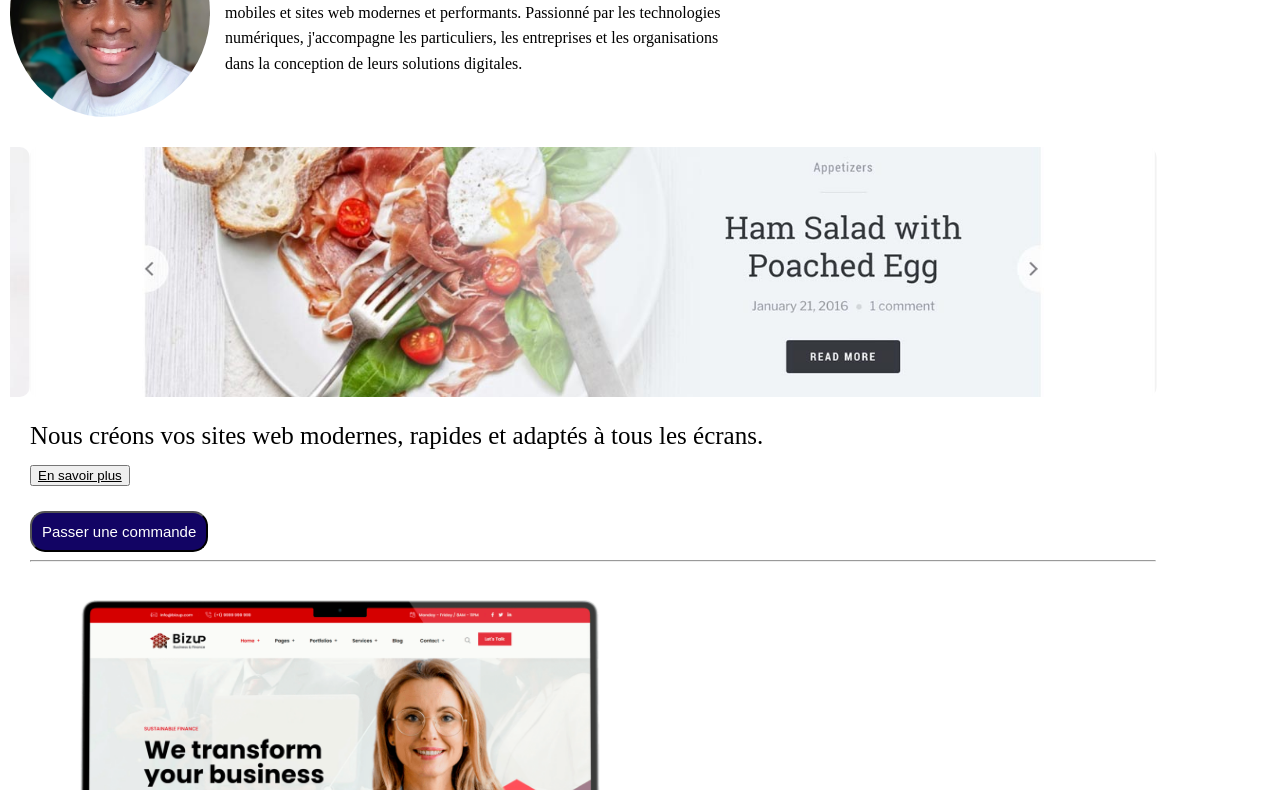
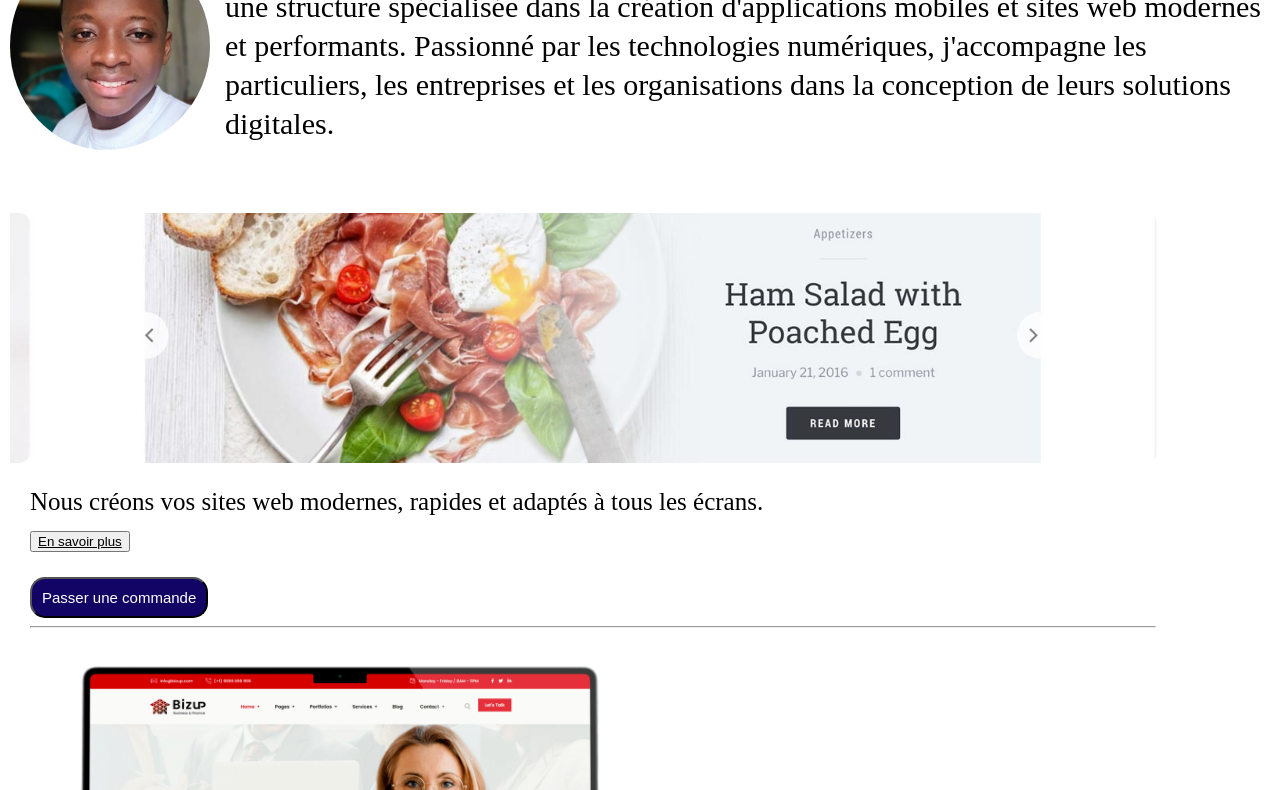
Before and after one commit to idridinho/mon-site, a plain HTML site: page index.html in a window 1280 px wide. Shown: the part 239-1029 px from the top of the page. Drawn offline with Linux system fonts and the light colour scheme.

Commit message:
modification

```diff
--- a/style.css
+++ b/style.css
@@ -127,8 +127,7 @@ body {
     padding-left: 10px;
 }
 .texte{
-    /* font-size: clamp(5px, 3.5vw, 30px); */
+    font-size: clamp(10px, 3vw, 30px);
     margin: 10px;
-    max-width: 500px;
-    line-height: 1.6;
+    line-height: 1.3;
 }
```
